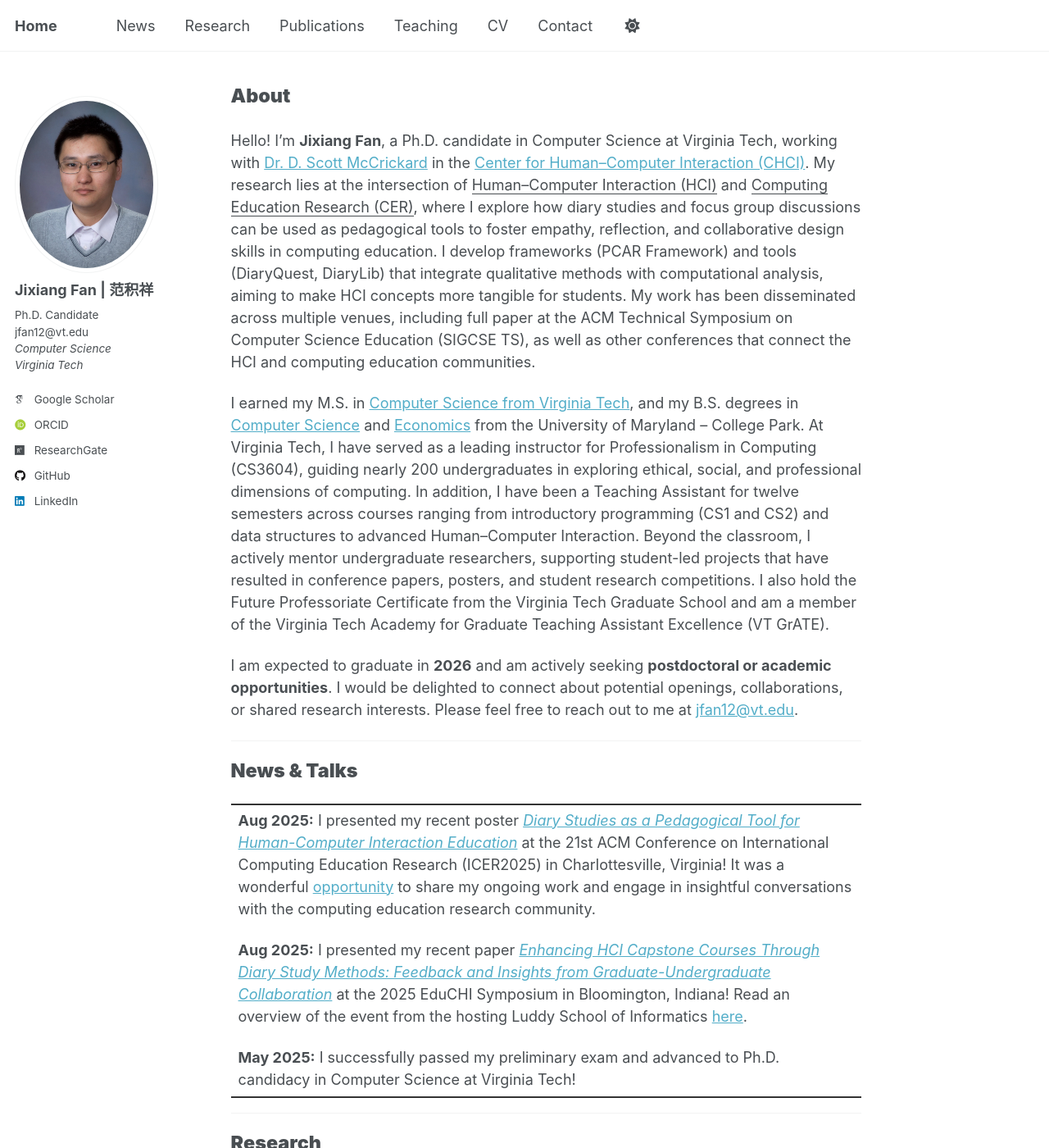
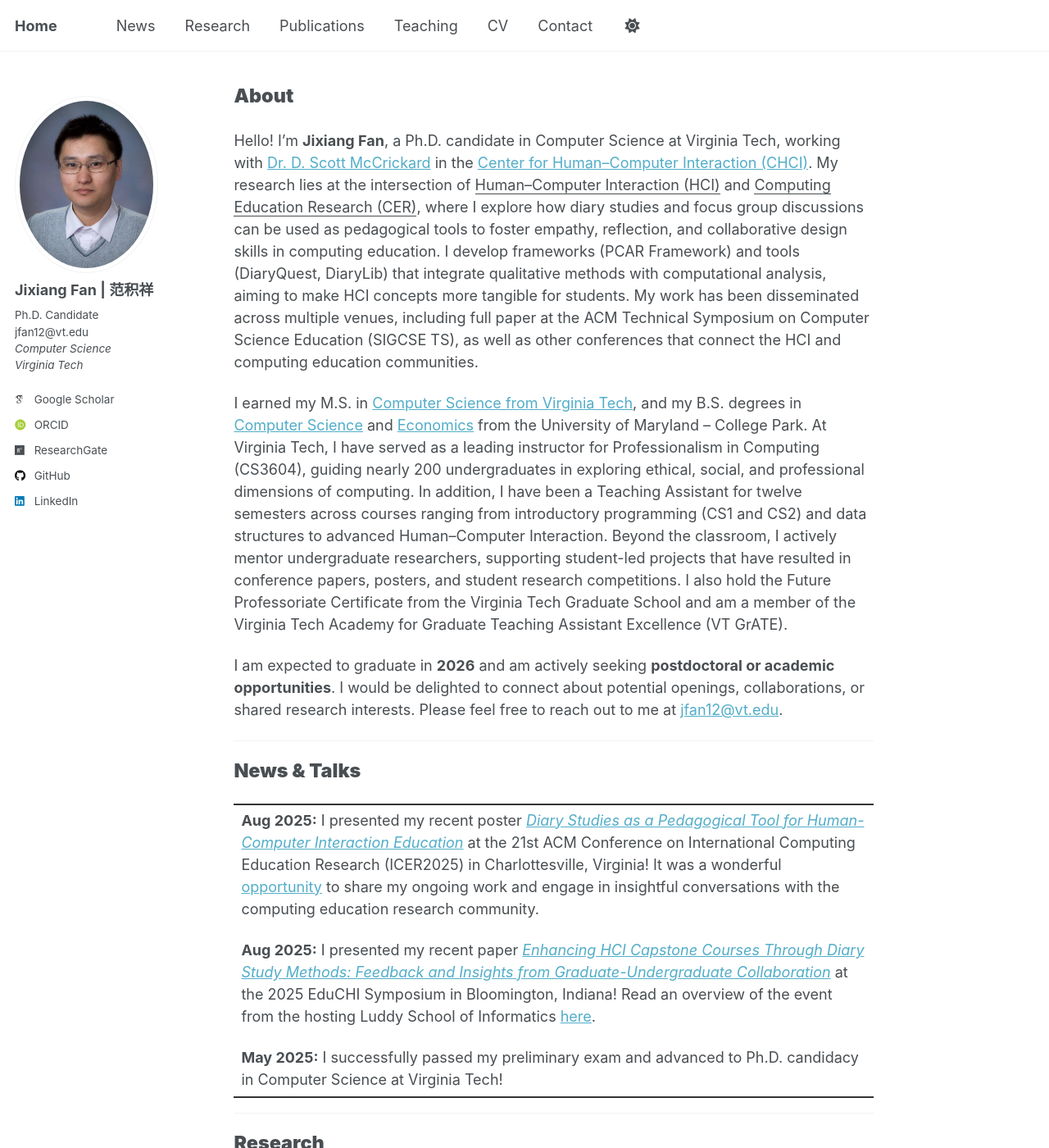
Before and after one commit to JixiangFan/web, a Jekyll site: the page built from _pages/about.md, in a window 1280 px wide and 1400 px high. Shown: the whole window at 82% size. Built offline with Jekyll 4.4.1, drawn with Linux system fonts in a browser that asks for light colours; some web fonts are replaced.

Commit message:
Update _page.scss

```diff
--- a/_sass/layout/_page.scss
+++ b/_sass/layout/_page.scss
@@ -7,7 +7,7 @@
   @include clearfix;
   margin-top: 2em;
   padding-left: 1em;
-  padding-right: 1em;
+  //padding-right: 1em;
   animation: intro 0.3s both;
   animation-delay: 0.35s;
 
```
